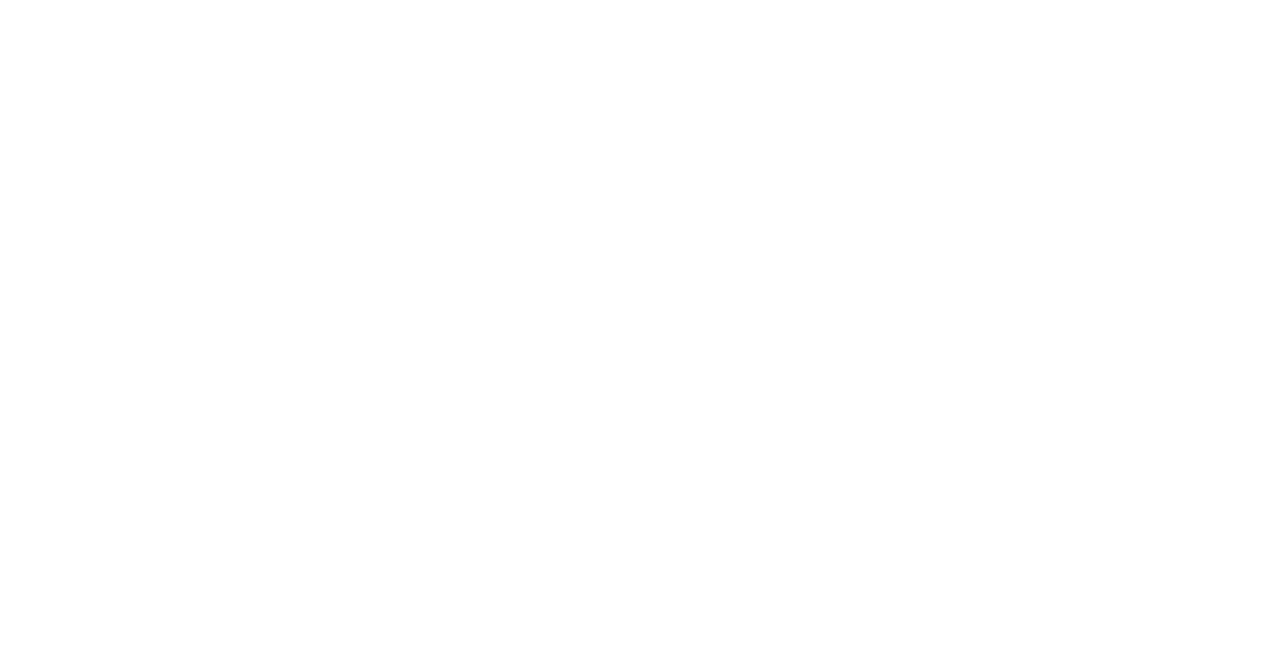
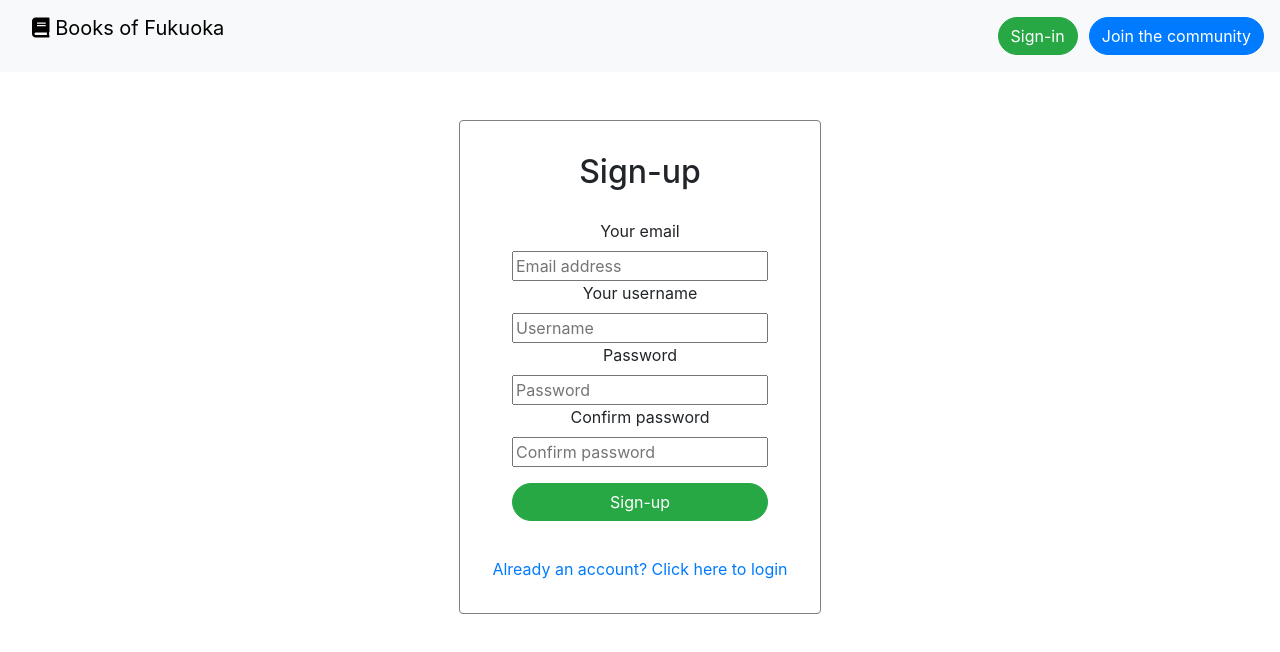
Before and after one commit to adriben/fukubook, a Vue app in the folder client/: page /signIn in a window 1280 px wide. Before the commit this address had no page. Shown: the top 652 px of the page. Built offline with nearby package versions, Linux system fonts and the light colour scheme.

Commit message:
ajout de la route pour l inscription dans le frontend

```diff
--- a/client/src/components/TheHeader.vue
+++ b/client/src/components/TheHeader.vue
@@ -3,13 +3,14 @@
     <div class="">
       <div>
         <nav class="navbar navbar-expand-lg navbar-">
+          <router-link to="/">
+            <p class="navbar-brand">
+              <i class="fas fa-book"></i>
 
-          <p class="navbar-brand">
+              Books of Fukuoka
+            </p>
+          </router-link>
 
-            <i class="fas fa-book"></i>
-
-Books of Fukuoka
-          </p>
           <button
             class="navbar-toggler"
             type="button"
@@ -23,10 +24,12 @@ Books of Fukuoka
           </button>
           <div id="navbarContent" class="collapse navbar-collapse">
             <ul class="navbar-nav">
-              <li><button class="btn btn-success">Sign-in</button> </li>
-              <li><button class="btn btn-primary">Join the community</button> </li>
-
-
+              <router-link to="/signIn">
+                <li><button class="btn btn-success">Sign-in</button></li>
+              </router-link>
+              <li>
+                <button class="btn btn-primary">Join the community</button>
+              </li>
             </ul>
           </div>
         </nav>
@@ -56,15 +59,15 @@ export default {
 <style lang="scss">
 header {
   font-size: 130%;
-  position: fixed;
   z-index: 4;
   width: 100%;
 
   a {
-    color: #ffff;
+    color: black;
     padding-left: 1rem;
     transition: 400ms;
     &:hover {
+      color: black;
       transform: scale(1.15);
       transition: 400ms;
     }
@@ -73,7 +76,7 @@ header {
     margin-right: 0;
   }
   li {
-    padding-left: .7rem;
+    padding-left: 0.7rem;
   }
   .navbar-expand-lg .navbar-collapse {
     justify-content: flex-end;
--- a/client/src/router/index.js
+++ b/client/src/router/index.js
@@ -1,11 +1,17 @@
 import { createRouter, createWebHistory } from "vue-router";
 import Home from "../views/Home.vue";
+import SignIn from "../views/SignIn.vue";
 
 const routes = [
   {
     path: "/",
     name: "Home",
     component: Home,
+  },
+  {
+    path: "/signIn",
+    name: "SignIn",
+    component: SignIn,
   },
 ];
 
--- /dev/null
+++ b/client/src/views/SignIn.vue
@@ -0,0 +1,86 @@
+<template>
+<div>
+<TheHeader />
+<div>
+
+
+     <div class="card mt-5 signupCard">
+
+      <h2>Sign-up</h2>
+      <form class="card-body">
+        <label for="email">Your email</label>
+        <input
+          type="email"
+          placeholder="Email address"
+          v-model="email"
+          name="email"
+          id="email"
+          required
+        />
+        <label for="usernameSignup">Your username</label>
+        <input
+          type="text"
+          placeholder="Username"
+          v-model="username"
+          name="usernameSignup"
+          id="usernameSignup"
+          required
+        />
+        <label for="passwordSignup">Password</label>
+        <input
+          type="password"
+          placeholder="Password"
+          v-model="password"
+          name="passwordSignup"
+          id="passwordSignup"
+        />
+        <label for="confirmePassword">Confirm password</label>
+        <input
+          type="password"
+          placeholder="Confirm password"
+          v-model="confirmedPassword"
+          name="confirmePassword"
+          id="confirmePassword"
+        />
+        <button class="btn btn-success mt-3">Sign-up</button>
+      </form>
+      <p class="errorMessage">{{ errorMessage }}</p>
+      <router-link to="/" class="link"
+        >Already an account? Click here to login
+      </router-link>
+    </div>
+
+</div>
+</div>
+
+</template>
+
+<script>
+import TheHeader from "../components/TheHeader.vue"
+
+export default {
+    name: 'SignIn',
+    components: {
+        TheHeader
+    }
+}
+</script>
+
+<style lang="scss" scoped>
+
+.signupCard{
+    display: flex;
+    flex-direction: column;
+    width: fit-content;
+    padding: 2rem;
+
+
+    form{
+        display: flex;
+        flex-direction: column;
+
+    }
+
+}
+
+</style>
```
Also changed, not shown: 1 other file (tests, documents, lock files or other folders).
